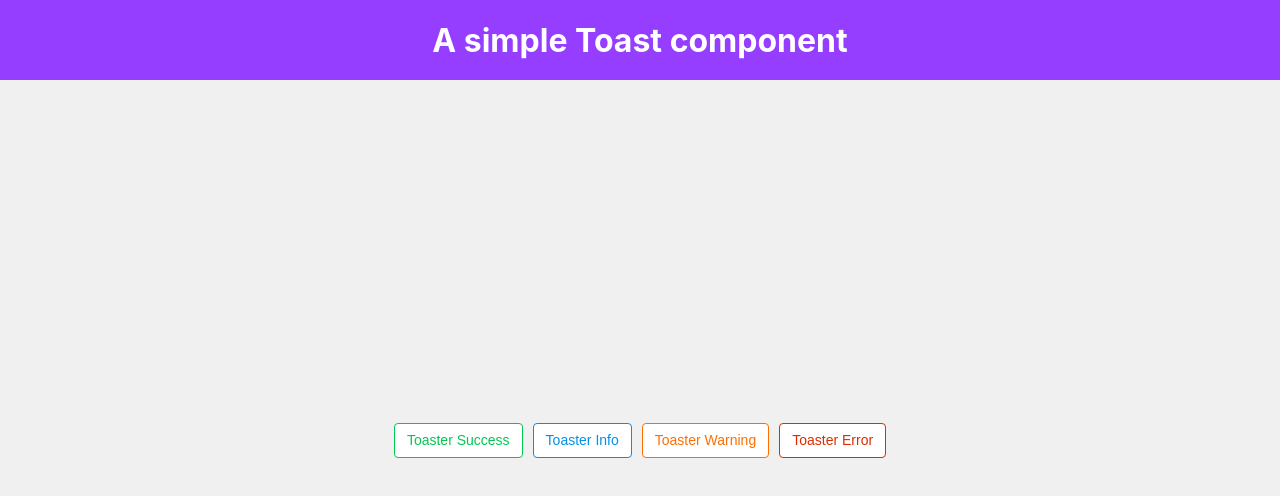
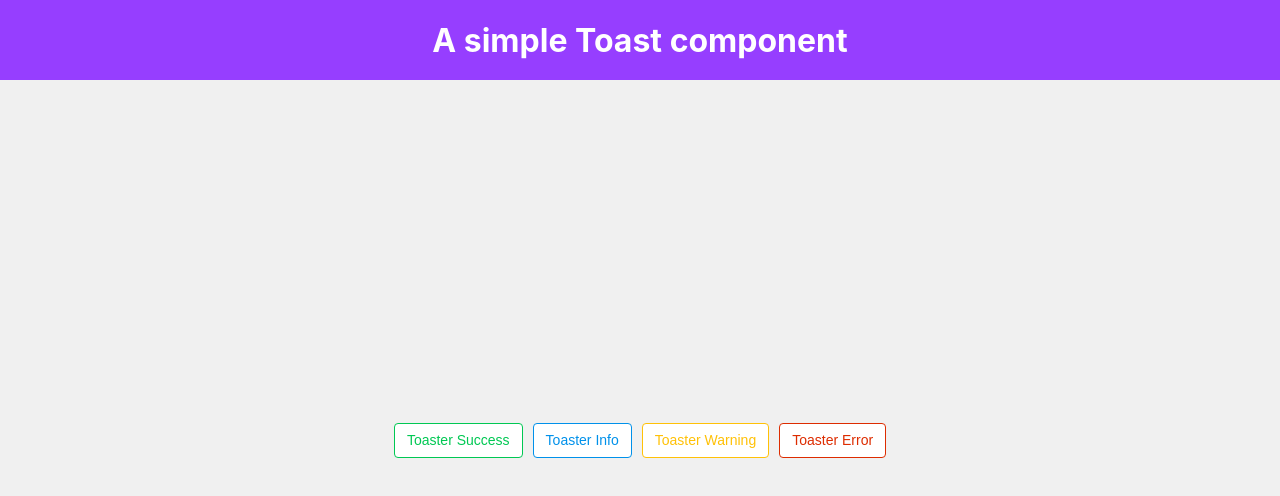
Before and after one commit to rafaelgcaldas/toaster, an Angular app: page / in a window 1280 px wide. Shown: the top 496 px of the page. Built offline with nearby package versions, Linux system fonts and the light colour scheme.

Commit message:
Changing color toast warning

```diff
--- a/src/app/app.component.css
+++ b/src/app/app.component.css
@@ -74,12 +74,12 @@
 
 .container .body button.warning {
     background: #fff;
-    color: #FF6D00;
-    border: 1px solid #FF6D00;
+    color: #FFC107;
+    border: 1px solid #FFC107;
 }
 
 .container .body button.warning:hover {
-    background: #FF6D00;
+    background: #FFC107;
     color: #fff;
     box-shadow: 0 10px 20px rgba(0,0,0,0.19);
 }
--- a/src/app/toaster/toaster.component.css
+++ b/src/app/toaster/toaster.component.css
@@ -55,7 +55,7 @@
 }
 
 .toast-container.warning {
-    background: #FF6D00;
+    background: #FFC107;
 }
 
 .toast-container.warning:hover {
```
